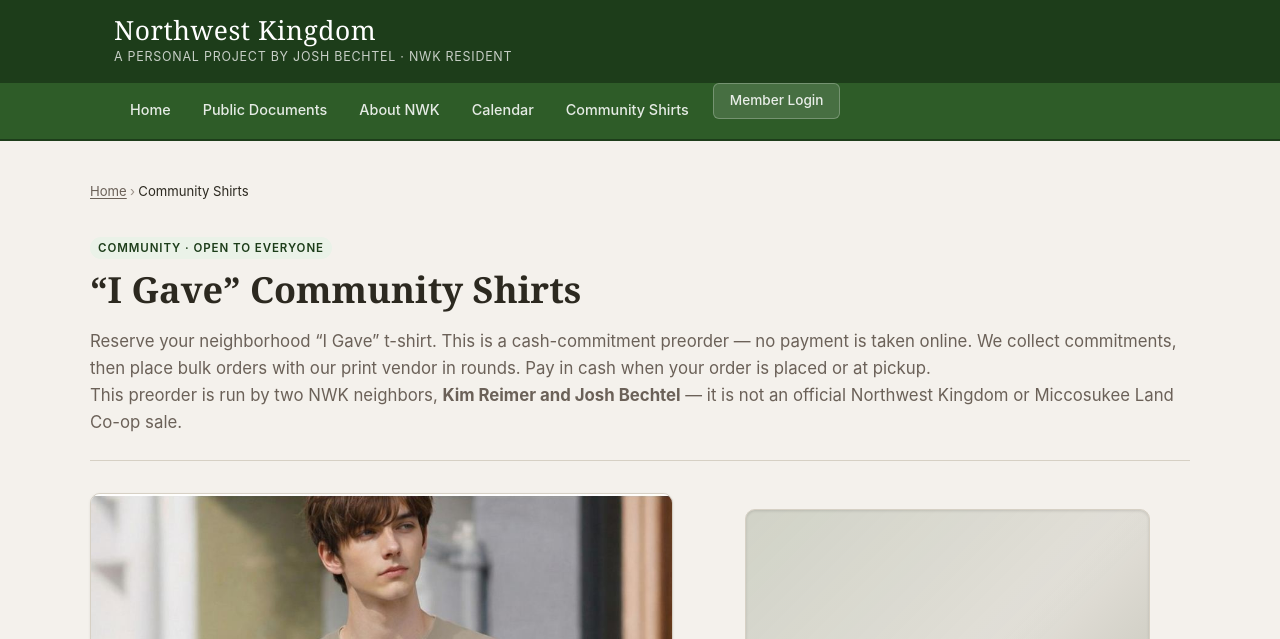
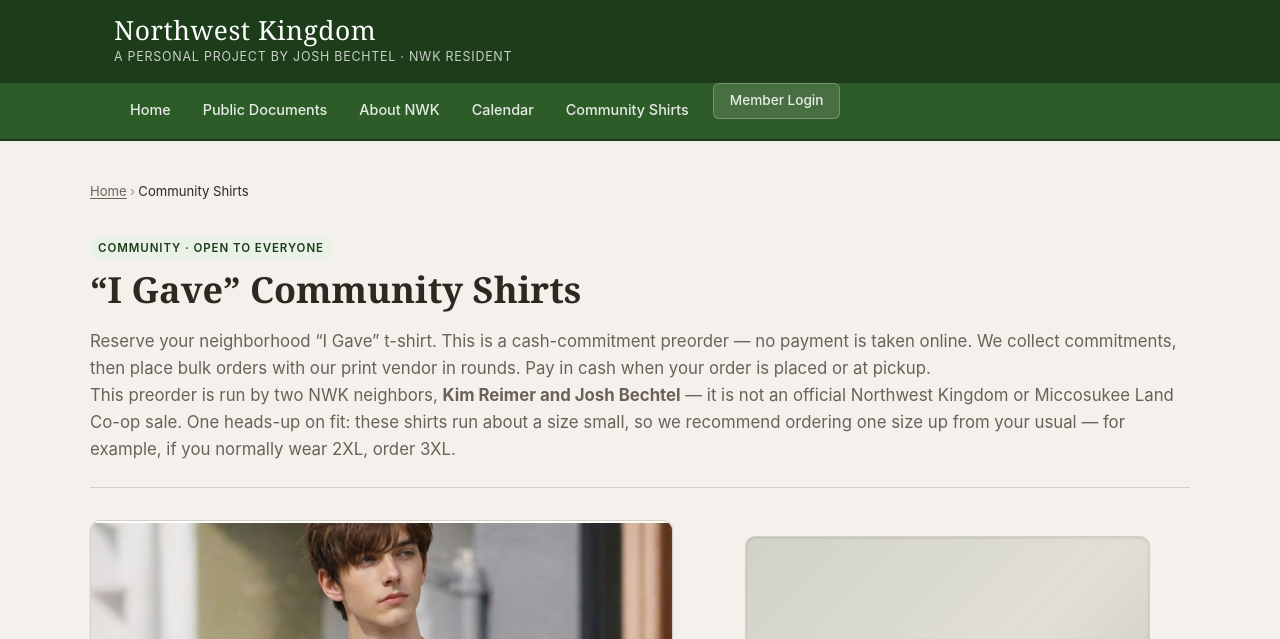
Before and after one commit to Xannith/NorthwestKingdom, a plain HTML site: page shirts/index.html in a window 1280 px wide. Shown: the top 639 px of the page. Drawn offline with Linux system fonts and the light colour scheme.

Commit message:
Shirts page: add runs-small sizing guidance to intro
Append a friendly fit note to the Kim/Josh intro paragraph: the shirts run about
a size small, so order one size up (e.g., normally wear 2XL, order 3XL). Uses the
page's existing 2XL/3XL size naming; no other changes.

Co-Authored-By: Claude Opus 4.8 <noreply@anthropic.com>

```diff
--- a/shirts/index.html
+++ b/shirts/index.html
@@ -33,6 +33,8 @@
         <p class="text-muted">
           This preorder is run by two NWK neighbors, <strong>Kim Reimer and Josh Bechtel</strong> —
           it is not an official Northwest Kingdom or Miccosukee Land Co-op sale.
+          One heads-up on fit: these shirts run about a size small, so we recommend ordering
+          one size up from your usual — for example, if you normally wear 2XL, order 3XL.
         </p>
       </div>
 
```
